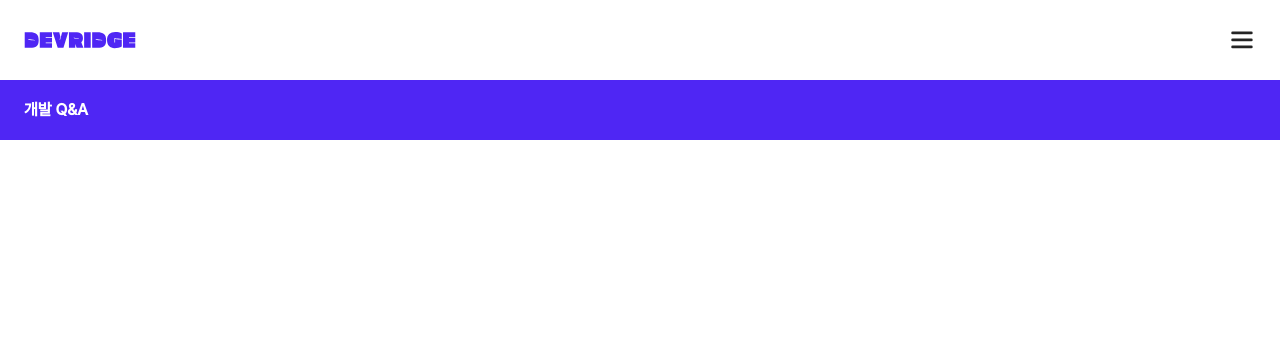
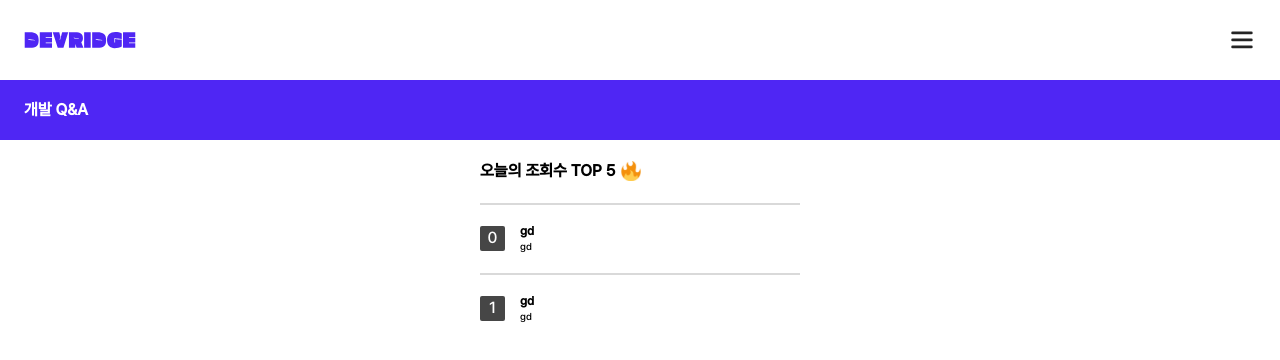
Before and after one commit to devridge-team-project/devridge-client, a React (Vite) app: page /questions in a window 1280 px wide. Shown: the top 360 px of the page. Built offline with nearby package versions, Linux system fonts and the light colour scheme.

Commit message:
[Feat] add PostCard.QuestionSimple

```diff
--- a/src/app/questions/page.tsx
+++ b/src/app/questions/page.tsx
@@ -1,3 +1,24 @@
+import { PostCard } from "@/design";
+import { cn } from "@/util";
 export default function Questions() {
-  return <div></div>;
+  const header = {
+    container: {
+      displays: "flex justify-center items-center",
+      sizes: "w-full h-15.5",
+      styles: "bg-white",
+    },
+    body: "w-full max-w-80 font-bold flex items-center gap-1.5",
+  };
+  return (
+    <div className="px-4">
+      <div className={cn(header.container)}>
+        <div className={cn(header.body)}>
+          <div>오늘의 조회수 TOP 5</div>
+          <img src="/images/icons/fire.svg" />
+        </div>
+      </div>
+      <PostCard.Question.Simple index={0} />
+      <PostCard.Question.Simple index={1} />
+    </div>
+  );
 }
--- a/src/design/card/template/PostCard.tsx
+++ b/src/design/card/template/PostCard.tsx
@@ -10,8 +10,12 @@ function Question() {
   return <PostCardQuestionDesign />;
 }
 
-function QuestionSimple() {
-  return <PostCardQuestionSimpleDesign />;
+interface PostCardQuestionSimple {
+  index: number;
+}
+
+function QuestionSimple({ index }: PostCardQuestionSimple) {
+  return <PostCardQuestionSimpleDesign index={index} />;
 }
 
 Question.Simple = QuestionSimple;
--- a/src/design/card/widget/PostCard.QuestionSimple.design.tsx
+++ b/src/design/card/widget/PostCard.QuestionSimple.design.tsx
@@ -1,8 +1,37 @@
 import { cn } from "@/util";
 
-export default function PostCardQuestionSimpleDesign() {
+interface PostCardQuestionSimple {
+  index: number;
+}
+
+export default function PostCardQuestionSimpleDesign({
+  index,
+}: PostCardQuestionSimple) {
   const container = {
-    sizes: "w-full",
+    sizes: "w-full h-17.5",
+    displays: "flex justify-center items-center",
   };
-  return <div className={cn(container)}>PostCardQuestionSimpleDesign</div>;
+  const body = {
+    container: {
+      sizes: "w-full max-w-80 h-17.25",
+      displays: "flex items-center gap-3.75",
+      test: "border-t-2 border-white-grey",
+    },
+    counter: {
+      displays: "flex justify-center items-center",
+      sizes: "w-6.25 h-6.25",
+      styles: "rounded-sm bg-dark-grey text-white",
+    },
+  };
+  return (
+    <div className={cn(container)}>
+      <div className={cn(body.container)}>
+        <div className={cn(body.counter)}>{index}</div>
+        <div>
+          <div className="text-xs font-bold">gd</div>
+          <div className="text-xxs">gd</div>
+        </div>
+      </div>
+    </div>
+  );
 }
--- a/tailwind.config.ts
+++ b/tailwind.config.ts
@@ -18,6 +18,7 @@ export default {
         300: "75rem",
       },
       spacing: {
+        1.5: "0.375rem",
         2: "0.5rem",
         3: "0.75rem",
         3.25: "0.8125rem",
@@ -25,6 +26,7 @@ export default {
         6: "1.5rem",
         6.25: "1.5625rem",
         7: "1.75rem",
+        7.25: "1.8125rem",
         7.5: "1.875rem",
         8: "2rem",
         8.5: "2.125rem",
@@ -35,6 +37,8 @@ export default {
         13: "3.25rem",
         14: "3.5rem",
         15: "3.75rem",
+        15.5: "3.875rem",
+        17.25: "4.3125rem",
         17.5: "4.375rem",
         20: "5rem",
         22.5: "6.25rem",
@@ -72,6 +76,9 @@ export default {
       width: {
         "3/10": "30%",
         "9/10": "90%",
+      },
+      maxWidth: {
+        80: "20rem",
       },
       minWidth: {
         12.5: "3.125rem",
```
